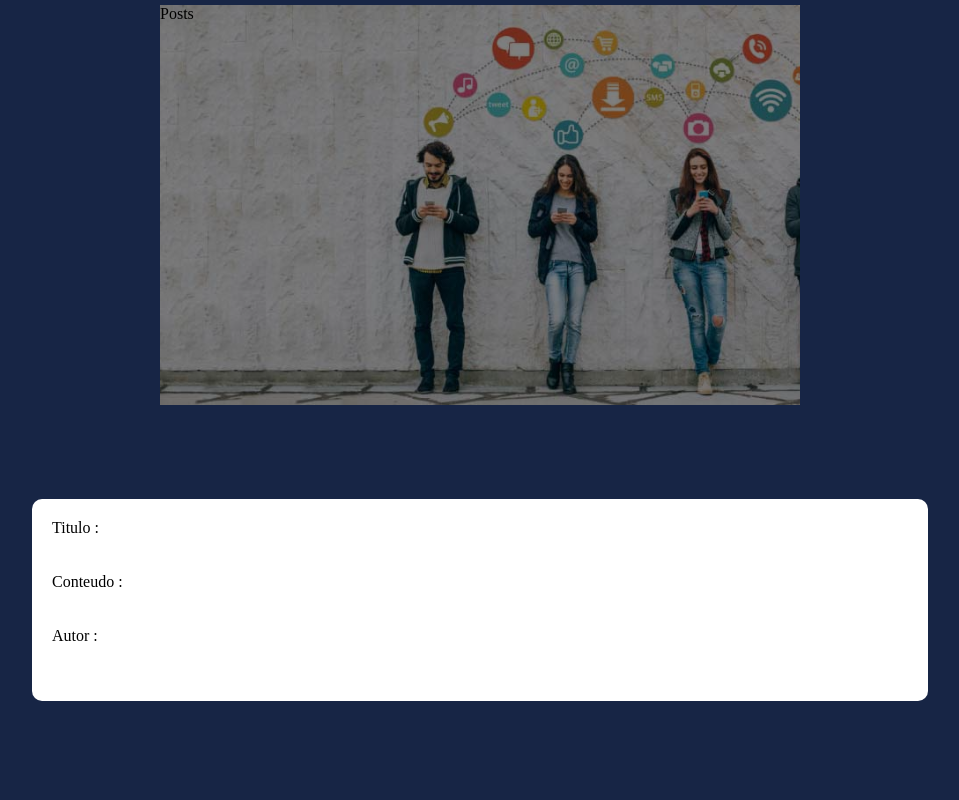
After one commit to HeannaReis/PHP_intro, a PHP site: page /Postagem/postado.php in a window 1280 px wide. The commit adds this page. Shown: the whole page, without its empty margins (160-1119 px from the left). Run offline with PHP 8.4, Linux system fonts and the light colour scheme; data that the repository does not hold is empty.

Commit message:
Update exercícios Aula

```diff
--- /dev/null
+++ b/ETEC_PHP/Aulas/formularios/Postagem/banner.php
@@ -0,0 +1,3 @@
+<div class="banner">
+Posts
+</div>
--- /dev/null
+++ b/ETEC_PHP/Aulas/formularios/Postagem/postado.php
@@ -0,0 +1,18 @@
+<link rel="stylesheet" href="../assets/css/style.css">
+
+<?php
+
+include_once "validaPost.php";
+include_once "banner.php";
+
+$titulo = $_POST['titulo'];
+$conteudo = $_POST['conteudo'];
+$autor = $_POST['autor'];
+?>
+<form class="postado">
+<?php
+echo "Titulo :" . "<br>" . mostraTitulo($titulo) . "<br><br>";
+echo " Conteudo :" . "<br>" . mostraConteudo($conteudo) . "<br><br>";
+echo "Autor :  " . "<br>" . mostraAutor($autor) . "<br><br>";
+?>
+</form>
--- /dev/null
+++ b/ETEC_PHP/Aulas/formularios/Postagem/validaPost.php
@@ -0,0 +1,13 @@
+<?php
+
+     function mostraTitulo ($titulo){
+        return $titulo;
+     }
+
+     function mostraConteudo ($conteudo){
+        return $conteudo;
+     }
+
+     function mostraAutor($autor){
+        return $autor;
+     }
--- /dev/null
+++ b/ETEC_PHP/Aulas/formularios/assets/css/style.css
@@ -0,0 +1,79 @@
+*{
+    margin: 0;
+    padding: 0;
+    box-sizing: border-box;}
+
+body {
+    background-color: rgb(23, 37, 69);
+}
+
+
+form {
+    background-color: white;
+    max-width: 500px;
+    width: 70%;
+    padding: 20px;
+    position: absolute;
+    left: 50%;
+    top: 50%;
+    transform: translate(-50%, -50%);
+    border-radius: 10px;
+
+}
+
+form h3{
+    text-align: center;
+    color: blueviolet;
+    font-family: 'Lucida Sans', 'Lucida Sans Regular', 'Lucida Grande', 'Lucida Sans Unicode', Geneva, Verdana, sans-serif;
+}
+
+form input[type=text],
+form input[type=password]{
+    width: 100%;
+    height: 40px;
+    border: 1px solid #ccc;
+    padding-left: 10px;
+    margin: 10px 0;
+    border-radius: 20px;
+    transition: 1s;
+
+}
+
+form input[type=submit]{
+    width: 100%;
+    height: 40px;
+    cursor: pointer;
+    background: rgb(23, 37, 69);
+    color: white;
+    border: 0;
+    border-radius: 20px;
+
+}
+
+form input[type=submit]:hover{
+    background-color: rgb(117, 144, 210);
+}
+
+.banner{
+    background: linear-gradient(rgba(0,0,0,.50),rgba(0,0,0,.50)100%), url('../img/bannerPost.png');
+    float:none; display: block; margin-left:auto; margin-right:auto;
+    width: 50%;
+    height:50%;
+    background-size:cover;
+    display: flex;
+    margin-top: 5px;
+
+}
+
+.postado{
+    background-color: white;
+    max-width: 1440px;
+    width: 70%;
+    padding: 20px;
+    position: absolute;
+    left: 50%;
+    top: 75%;
+    transform: translate(-50%, -50%);
+    border-radius: 10px;
+    word-wrap: break-word;
+}
--- a/ETEC_PHP/Aulas/formularios/podePostar.php
+++ /dev/null
@@ -1,3 +0,0 @@
-<?php
-
-echo "Olá";
--- a/ETEC_PHP/Aulas/formularios/valida.php
+++ b/ETEC_PHP/Aulas/formularios/valida.php
@@ -13,7 +13,7 @@
     {
         if ($senhaCorreta == $senha)
         {
-        header ("Location: podePostar.php");
+        header ("Location: ./Postagem/podePostar.php");
         }
         else
         {
--- a/PHP/Login_PHP_Bootstrap/autenticador.php
+++ b/PHP/Login_PHP_Bootstrap/autenticador.php
@@ -19,7 +19,7 @@ try{
             }
             else
             {
-                header ("Lo cation: login.php?falhou=true");
+                header ("Location: login.php?falhou=true");
             }
         }
         else
--- a/PHP/Loja_Carros_ETEC/CadCliente.php
+++ b/PHP/Loja_Carros_ETEC/CadCliente.php
@@ -31,7 +31,7 @@ if (isset($_POST["nome_razaosocial"]) && isset($_POST["cpf_cnpj"]) && isset($_PO
             <div class="container">
             <h2 class="titulo">Cadastro Clientes</h2>
            </div>
-          <div class="cliente_cadastrado  ">
+          <div class="cliente_cadastrado ">
            <h2> <a href="./Banco/ListaClientes.php">Clientes Cadastrados</a></h2>
 </div>
 </div>
```
Also changed, not shown: ETEC_PHP/Aulas/formularios/Postagem/podePostar.php (added, +24 -0 lines), ETEC_PHP/Aulas/formularios/login.php (+8 -9 lines), ETEC_PHP/Aulas/foreach/foreach.php (renamed from ETEC_PHP/Aulas/foreach.php), ETEC_PHP/Aulas/foreach/foreach.png (renamed from ETEC_PHP/Aulas/foreach.png), ETEC_PHP/Aulas/foreach/operacoes.php (renamed from ETEC_PHP/Aulas/operacoes.php), ETEC_PHP/Aulas/foreach/soma_array.php (renamed from ETEC_PHP/Aulas/soma_array.php), ETEC_PHP/Aulas/formularios/assets/img/bannerPost.png (added), ETEC_PHP/Aulas/formularios/loga.php (deleted).
